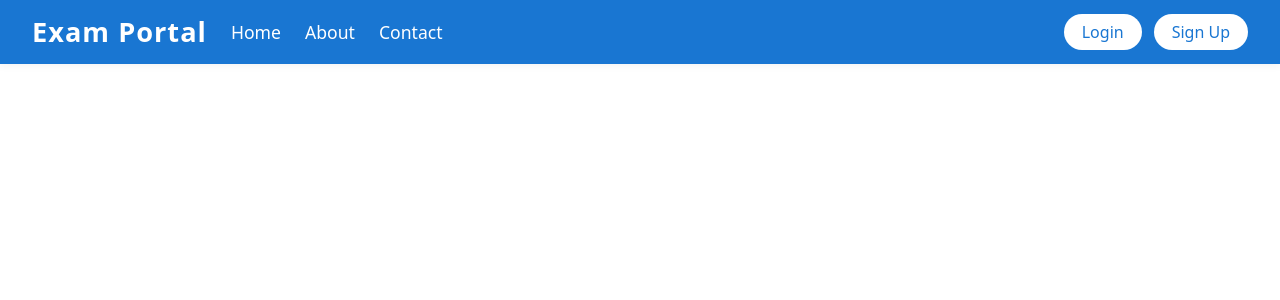
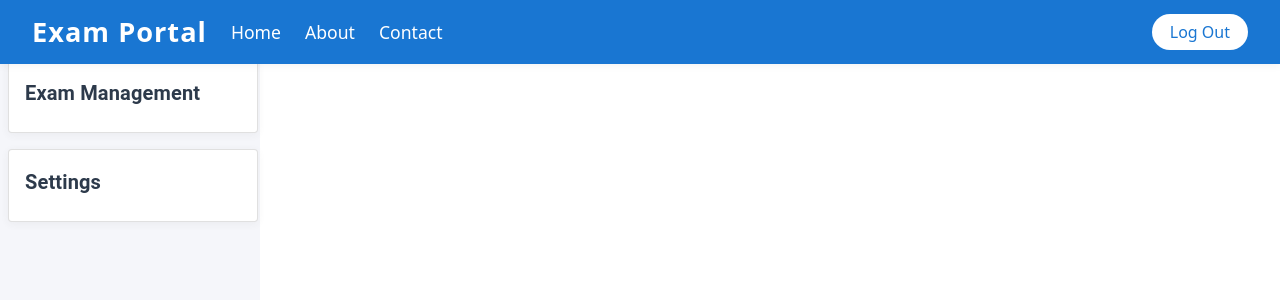
Before and after one commit to Siddharth2k14/online-exam-portal, a React (Vite) app in the folder client/vite-project/: page /admin/dashboard in a window 1280 px wide. Shown: the top 300 px of the page. Built offline with nearby package versions, Linux system fonts and the light colour scheme.

Commit message:
Improving the functionality of the NavBar Component and Adding the Sidebar Component.

```diff
--- a/client/vite-project/src/App.jsx
+++ b/client/vite-project/src/App.jsx
@@ -2,10 +2,12 @@ import React from 'react'
 import Login from './components/Authentication/Login/Login'
 import Signup from './components/Authentication/Signup/Signup'
 import { BrowserRouter as Router, Routes, Route } from 'react-router-dom';
-import Admin from './pages/admin/admin';
-import Student from './pages/student/student';
-import ForgetPassword from './components/Authentication/Forget Password/forgetPassword';
+import Admin from './pages/admin/Admin';
+import Student from './pages/student/Student';
+import ForgetPassword from './components/Authentication/Forget Password/ForgetPassword';
 import NavBar from './components/NavBar/NavBar';
+import SideBar from './components/SideBar/SideBar';
+import AdminDashboard from './pages/admin/Admin Dashboard/AdminDashboard';
 
 const App = () => {
   return (
@@ -19,9 +21,12 @@ const App = () => {
         <Route path='/admin' element={<Admin />} />
         <Route path='/student' element={<Student />} />
         <Route path='/forgetPassword' element={<ForgetPassword />} />
+        <Route path='/admin/dashboard' element={<AdminDashboard />} />
       </Routes>
 
-      <NavBar />
+      {/* <NavBar /> */}
+      {/* <SideBar /> */}
+      {/* <AdminDashboard /> */}
     </div>
   )
 }
--- a/client/vite-project/src/components/NavBar/NavBar.jsx
+++ b/client/vite-project/src/components/NavBar/NavBar.jsx
@@ -1,9 +1,14 @@
 import React, { useState } from 'react'
 import './NavBar.css'
-import { Link } from 'react-router-dom';
+import { Link, useLocation, useNavigate } from 'react-router-dom';
+import { red } from '@mui/material/colors';
 
-const NavBar = () => {
+const NavBar = ({ toggle, setToggle, name }) => {
   const [menuOpen, setMenuOpen] = useState(false);
+  const location = useLocation();
+
+  const isAdminDash = location.pathname === '/admin/dashboard';
+  const isStudent = location.pathname === '/student/login' || location.pathname === '/student/signup';
 
   const handleToggle = () => {
     setMenuOpen((prev) => !prev);
@@ -24,17 +29,29 @@ const NavBar = () => {
           <li><Link to="/about">About</Link></li>
           <li><Link to="/contact">Contact</Link></li>
         </ul>
-        <div className="navbar-auth">
-          <Link to="/student/login" className="btn">Login</Link>
-          <Link to="/signup" className="btn">Sign Up</Link>
-        </div>
+
+        {isAdminDash ? (
+          <div className="navbar-auth">
+            <Link to="/admin/login" className="btn">Log Out</Link>
+          </div>
+        ) : (name === "admin" ? (
+          <div className="navbar-auth">
+            <Link to="/admin/login" className="btn">Login</Link>
+          </div>
+        ) : (
+          <div className="navbar-auth">
+            <Link to="/student/login" className="btn">Login</Link>
+            <Link to="/signup" className="btn">Sign Up</Link>
+          </div>
+        ))}
+
         <div className="navbar-toggle" onClick={handleToggle}>
           <span className="bar"></span>
           <span className="bar"></span>
           <span className="bar"></span>
         </div>
 
-        <div className={`navbar-collapse${menuOpen ? ' open' : ''}`}>
+        {/* <div className={`navbar-collapse${menuOpen ? ' open' : ''}`}>
           <ul className="navbar-menu">
             <li><Link to="/" onClick={handleClose}>Home</Link></li>
             <li><Link to="/about" onClick={handleClose}>About</Link></li>
@@ -51,7 +68,7 @@ const NavBar = () => {
           <span className="bar"></span>
           <span className="bar"></span>
           <span className="bar"></span>
-        </div>
+        </div> */}
       </nav>
     </div>
   )
--- /dev/null
+++ b/client/vite-project/src/components/SideBar/SideBar.css
@@ -0,0 +1,35 @@
+.sidebar-container {
+  width: 260px;
+  height: 89vh;
+  background: #f5f6fa;
+  padding: 16px 8px;
+  box-sizing: border-box;
+}
+
+.exam-creation,
+.settings {
+  margin-bottom: 20px;
+  border-radius: 10px;
+  box-shadow: 0 2px 8px rgba(60, 60, 60, 0.06);
+}
+
+.exam-creation .MuiTypography-root,
+.settings .MuiTypography-root {
+  font-weight: 600;
+  color: #2d3a4b;
+}
+
+.MuiListItem-root {
+  border-radius: 6px;
+  margin-bottom: 4px;
+  transition: background 0.2s;
+}
+
+.MuiListItem-root:hover {
+  background: #e3e9f7;
+}
+
+.MuiListItemText-primary {
+  font-size: 1rem;
+  color: #34495e;
+}
--- /dev/null
+++ b/client/vite-project/src/components/SideBar/SideBar.jsx
@@ -0,0 +1,76 @@
+import { Card, List, ListItem, ListItemText, Typography } from "@mui/material";
+import './SideBar.css';
+import { useState } from "react";
+
+const SideBar = () => {
+    const [examOpen, setExamOpen] = useState(false);
+    const [settingsOpen, setSettingsOpen] = useState(false);
+
+    const handleExamToggle = () => {
+        setExamOpen((prev) => !prev);
+    };
+
+    const handleSettingsToggle = () => {
+        setSettingsOpen((prev) => !prev);
+    }
+
+    return (
+        <div className="sidebar-container">
+            <div style={{ width: 250 }}>
+                <Card className="exam-creation" variant="outlined" sx={{
+                    mb: 2,
+                    p: 2
+                }}>
+                    <Typography
+                        variant="h6"
+                        gutterBottom
+                        onClick={handleExamToggle}
+                        style={{ cursor: 'pointer' }}
+                    >
+                        Exam Management
+                    </Typography>
+                    {examOpen && (
+                        <List>
+                            <ListItem button>
+                                <ListItemText primary="Exam Creation" />
+                            </ListItem>
+                            <ListItem button>
+                                <ListItemText primary="Manage Exams" />
+                            </ListItem>
+                            <ListItem button>
+                                <ListItemText primary="Schedule Exams" />
+                            </ListItem>
+                        </List>
+                    )}
+                </Card>
+
+                <Card className="settings" variant="outlined" sx={{
+                    p: 2
+                }}>
+                    <Typography
+                        variant="h6"
+                        gutterBottom
+                        onClick={handleSettingsToggle}
+                        style={{ cursor: 'pointer' }}>
+                        Settings
+                    </Typography>
+                    {settingsOpen && (
+                        <List>
+                            <ListItem button>
+                                <ListItemText primary="Account Settings" />
+                            </ListItem>
+                            <ListItem button>
+                                <ListItemText primary="Change Password" />
+                            </ListItem>
+                            <ListItem button>
+                                <ListItemText primary="Theme Mode" />
+                            </ListItem>
+                        </List>
+                    )}
+                </Card>
+            </div>
+        </div>
+    );
+}
+
+export default SideBar;
--- /dev/null
+++ b/client/vite-project/src/pages/admin/Admin Dashboard/AdminDashboard.jsx
@@ -0,0 +1,16 @@
+import { useState } from "react";
+import NavBar from "../../../components/NavBar/NavBar";
+import SideBar from "../../../components/SideBar/SideBar";
+
+const AdminDashboard = () => {
+    const [toggle, setToggle] = useState(false);
+
+    return (
+        <div>
+            <NavBar toggle={toggle} setToggle={setToggle} name="admin" />
+            <SideBar />
+        </div>
+    )
+}
+
+export default AdminDashboard;
```
